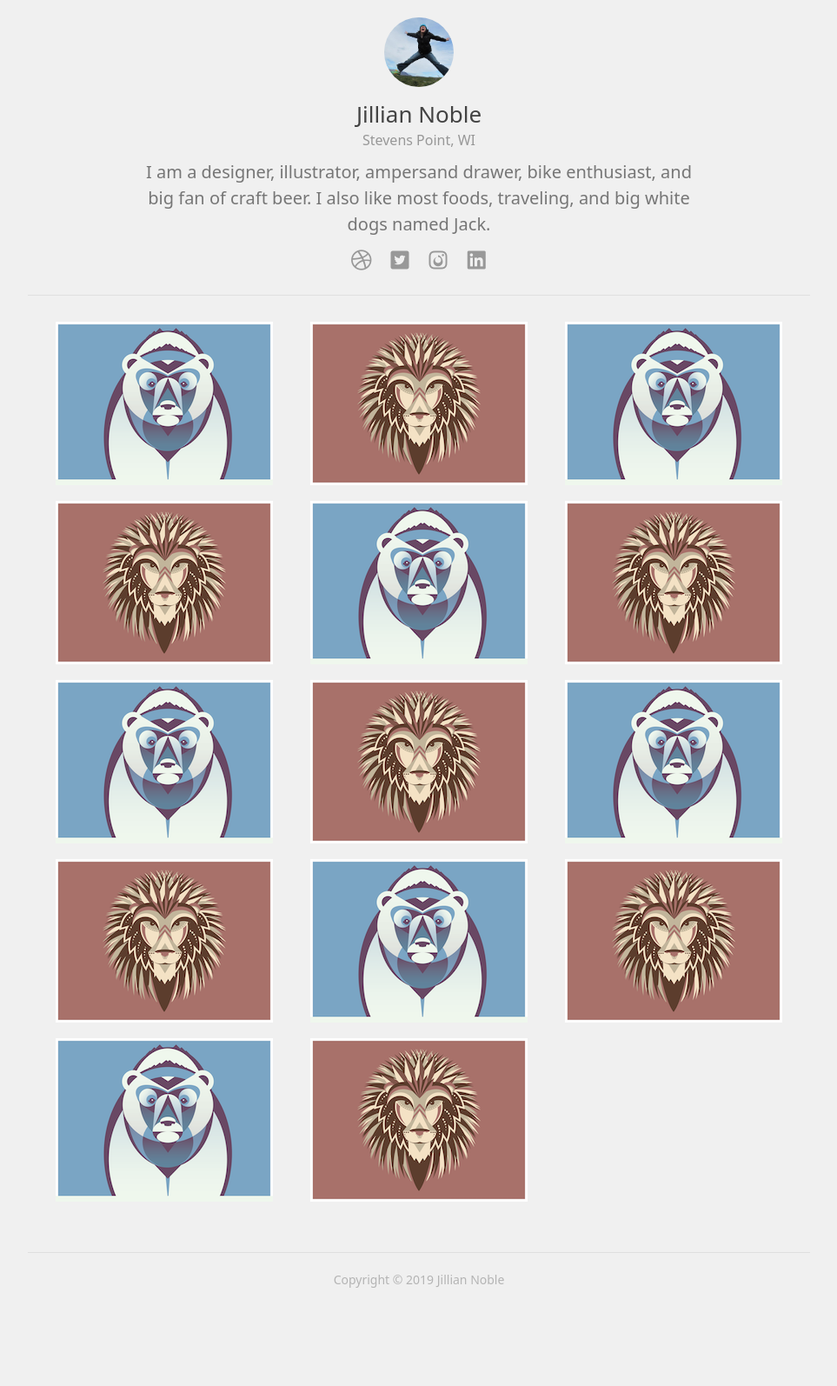
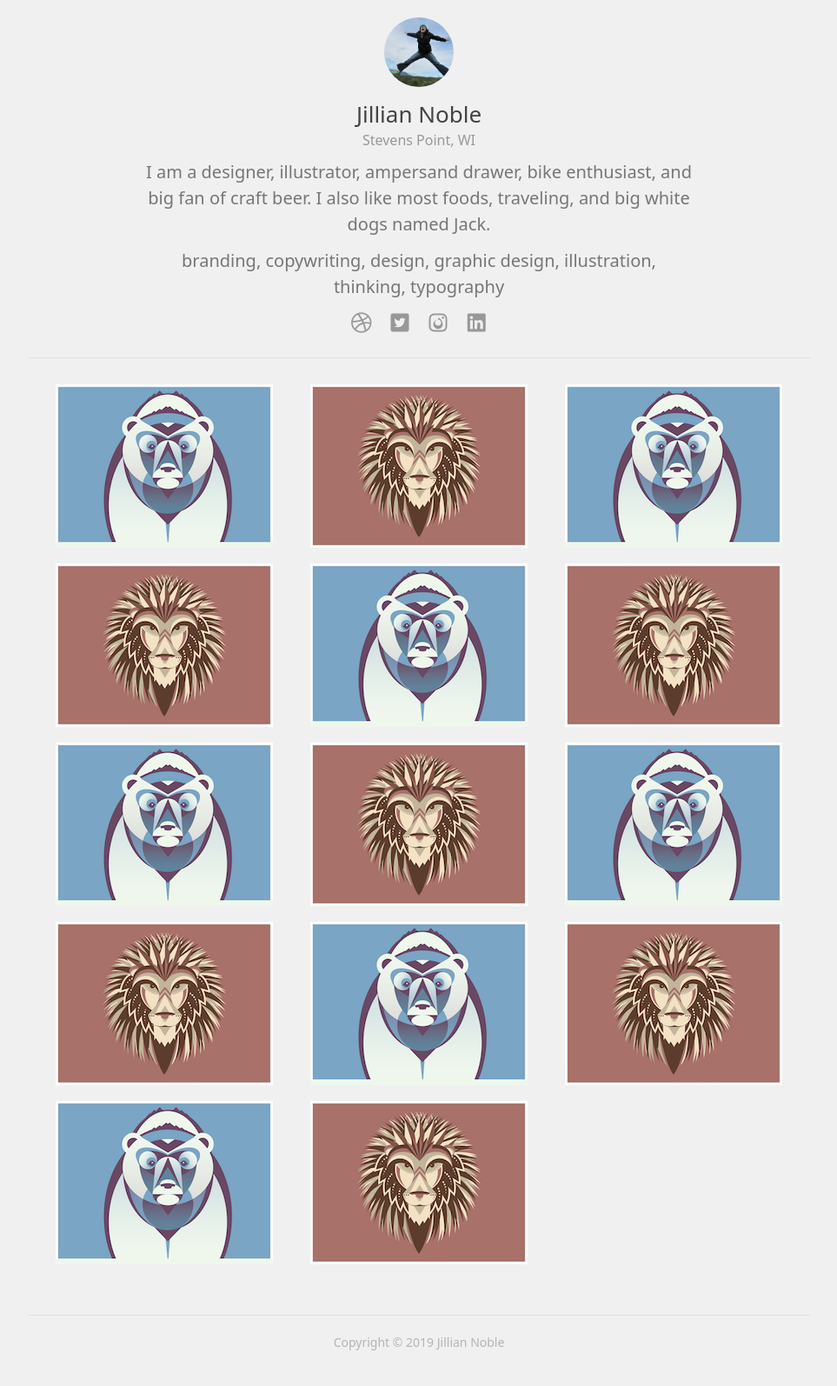
Before and after one commit to elbongurk/jillian.is, a Jekyll site: the page built from index.html, in a window 1280 px wide. Shown: the whole page at 87% size, without its empty margins (158-1121 px from the left). Built offline with Jekyll 4.4.1, drawn with Linux system fonts in a browser that asks for light colours; before the commit the page ends 1522 px from its top, so only the background shows below that.

Commit message:
Update default.html

```diff
--- a/_layouts/default.html
+++ b/_layouts/default.html
@@ -25,6 +25,7 @@
       <h1>Jillian Noble</h1>
       <h2>Stevens Point, WI</h2>
       <p>I am a designer, illustrator, ampersand drawer, bike enthusiast, and big fan of craft beer. I also like most foods, traveling, and big white dogs named Jack.</p>
+      <p class="skills">branding, copywriting, design, graphic design, illustration, thinking, typography</p>
       <nav role="navigation" aria-label="Top Menu">
         <ul>
           <li><a href="#"><i class="dribbble"></i></a></li>
```
